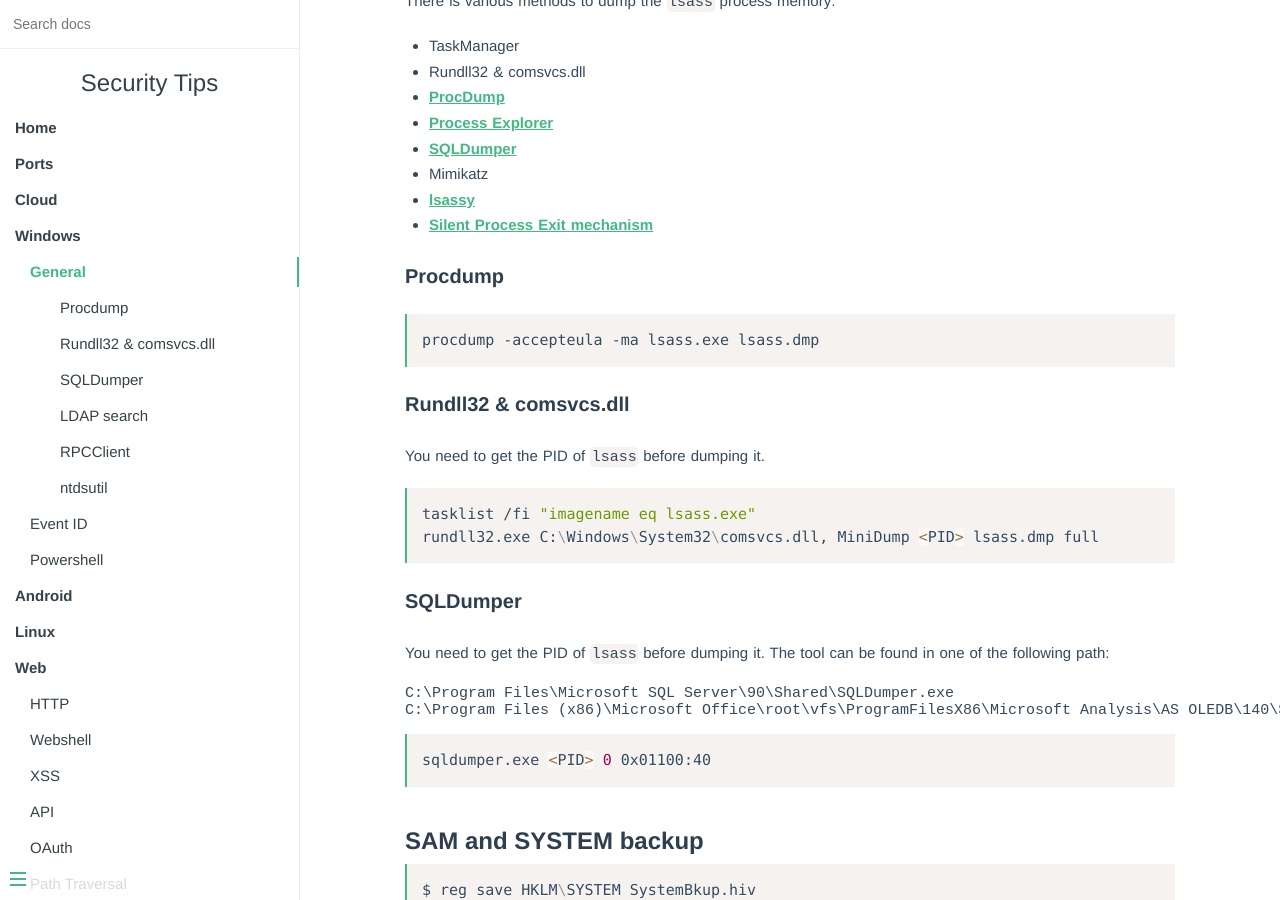
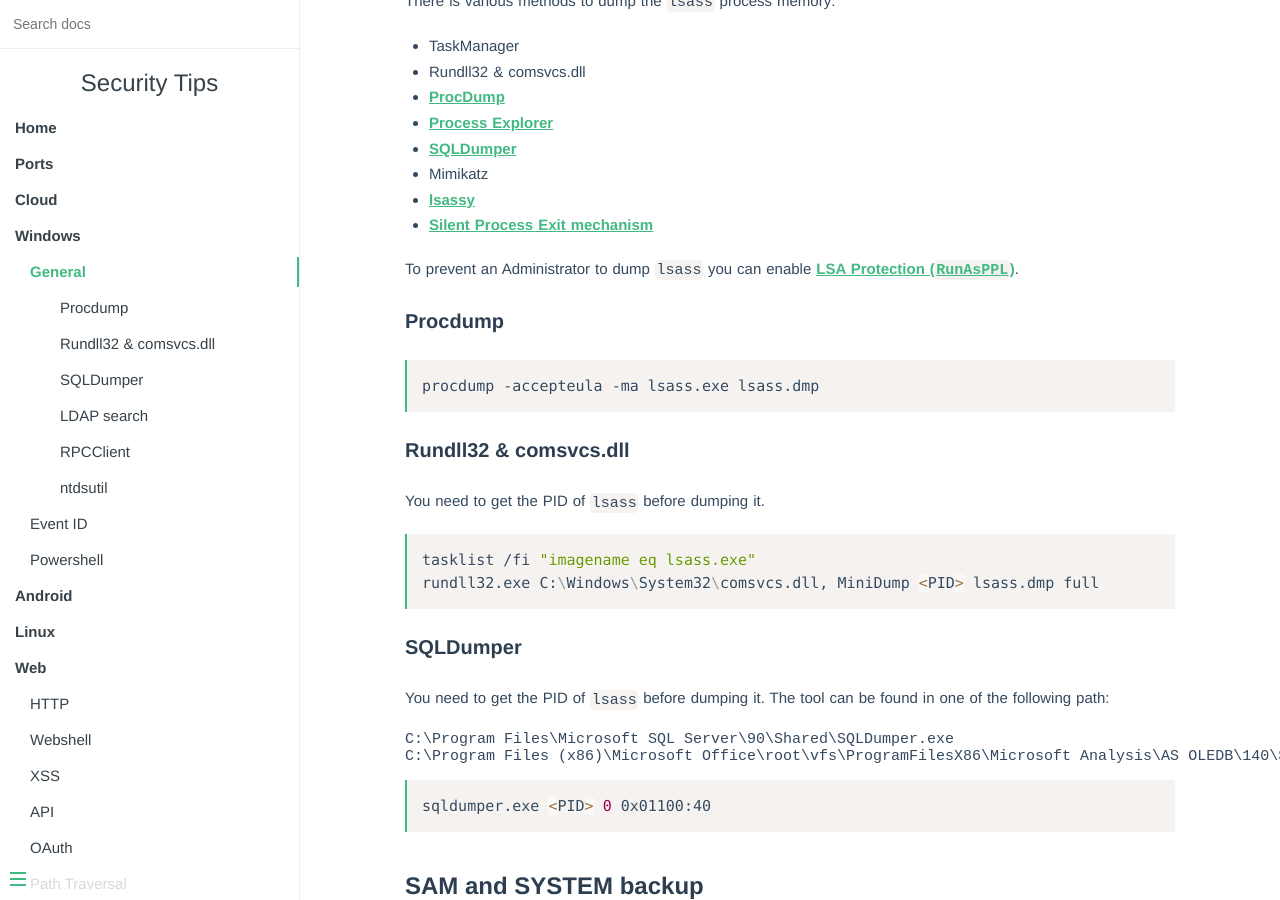
Before and after one commit to vincd/security-tips, an MkDocs documentation site: the page built from docs/windows.md, in a window 1280 px wide and 900 px high, scrolled down 3017 px. Built offline with MkDocs 1.6.1, drawn with Linux system fonts in a browser that asks for light colours.

Commit message:
Add RunAsPPL on Windows tips

```diff
--- a/docs/windows.md
+++ b/docs/windows.md
@@ -148,6 +148,9 @@
 - Mimikatz
 - [lsassy](https://github.com/Hackndo/lsassy)
 - [Silent Process Exit mechanism](https://www.deepinstinct.com/2021/02/16/lsass-memory-dumps-are-stealthier-than-ever-before-part-2/)
+
+
+To prevent an Administrator to dump `lsass` you can enable [LSA Protection (`RunAsPPL`)](https://docs.microsoft.com/en-us/windows-server/security/credentials-protection-and-management/configuring-additional-lsa-protection).
 
 
 #### Procdump
```
